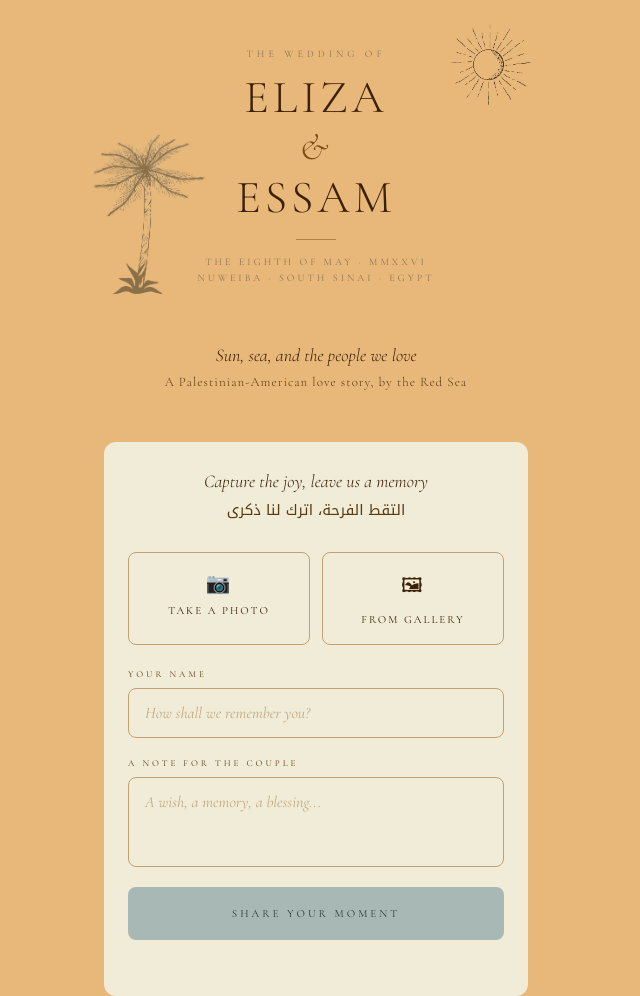
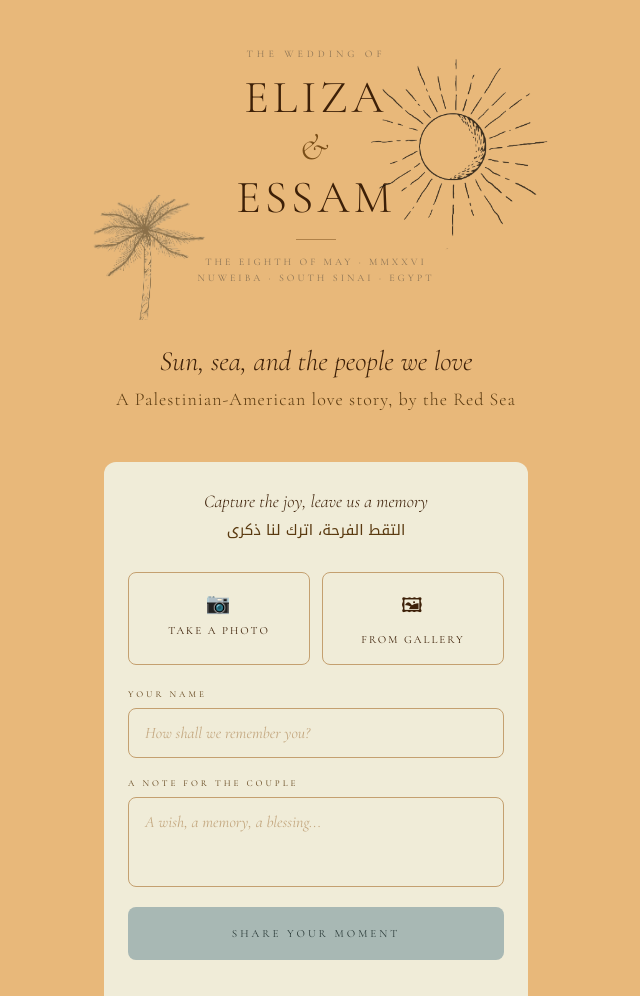
Before and after one commit to QaisarAlallan/event-photo-collector, a plain HTML site: page wedding/index.html in a window 1280 px wide. Shown: the top 996 px of the page, without its empty margins (324-964 px from the left). Drawn offline with nearby package versions, Linux system fonts and the light colour scheme.

Commit message:
Update styles for illustrations and taglines
Adjusted positioning and sizing of sun and palm illustrations. Increased font sizes for tagline elements.

```diff
--- a/wedding/index.html
+++ b/wedding/index.html
@@ -33,15 +33,15 @@
   }
   .illus-sun {
     position: absolute;
-    top: 16px;
-    right: 16px;
-    width: 100px;
+    top: 40px;
+    right: -10px;
+    width: 220px;
     height: auto;
     opacity: 0.75;
   }
   .illus-palm {
     position: absolute;
-    bottom: 0;
+    bottom: -60px;
     left: 0;
     width: 140px;
     height: auto;
@@ -92,15 +92,15 @@
   }
   .tagline-1 {
     font-family: 'Cormorant Garamond', serif;
-    font-size: 18px;
+    font-size: 28px;
     font-style: italic;
     font-weight: 300;
     color: #3D2008;
-    margin-bottom: 8px;
+    margin-bottom: 10px;
   }
   .tagline-2 {
     font-family: 'Cormorant Garamond', serif;
-    font-size: 13px;
+    font-size: 18px;
     font-weight: 300;
     letter-spacing: 1px;
     color: #5A3A10;
```
